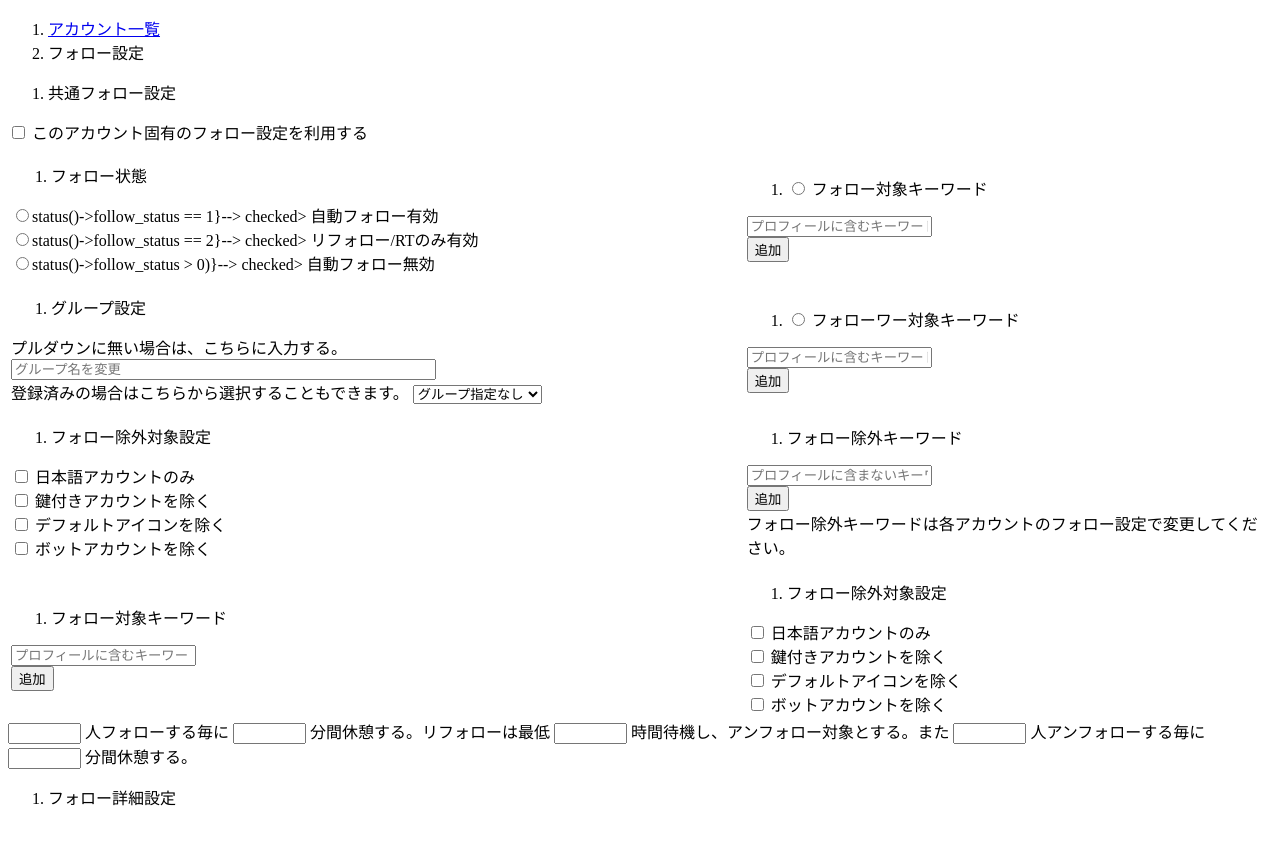
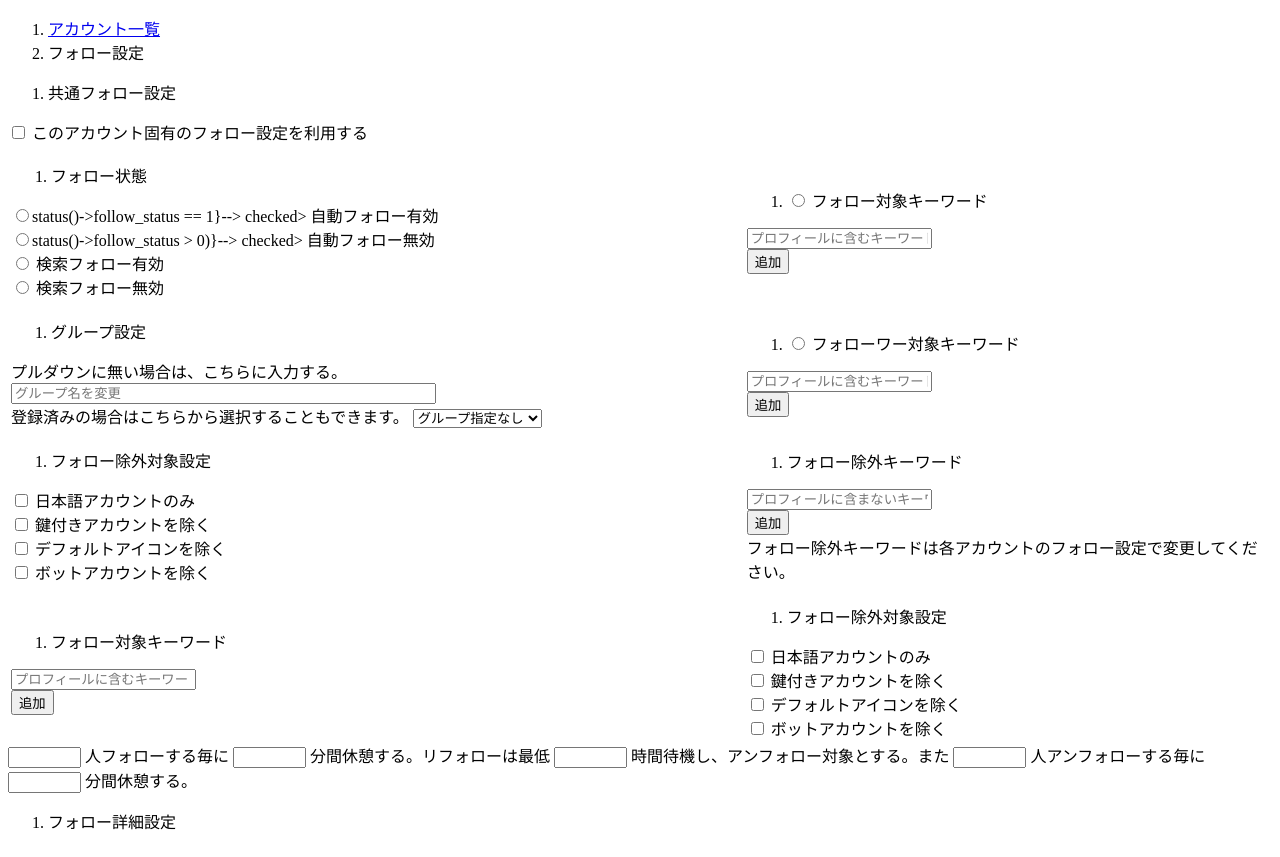
Before and after one commit to NAONAOx1126/Infection, a PHP site: page /templates/default/follow.html in a window 1280 px wide. Before the commit the page ends 806 px from the top, so only its background shows below. Run offline with PHP 8.4, Linux system fonts and the light colour scheme.

Commit message:
#1.1.13 検索フォローの有効／無効設定を追加

```diff
--- a/templates/default/follow.html
+++ b/templates/default/follow.html
@@ -40,30 +40,32 @@
                                 <li class="active">フォロー状態</li>
                             </ol>
                             <div class="form-group">
-                                <div class="col-md-4">
+                                <div class="col-md-6">
                                     <div class="radio">
-                                        <label> <input type="radio" data-column="follow_status_<!--{$account->account_id|default:0}-->" class="follow_status" name="follow_status" value="1"<!--{if $account->status()->follow_status == 1}--> checked<!--{/if}-->> 自動フォロー有効
+                                        <label> <input type="radio" data-column="follow_status_<!--{$account->account_id|default:0}-->" class="follow_status" name="follow_status" value="<!--{if $account->status()->follow_status == 1}--><!--{$account->status()->follow_status}--><!--{else}-->1<!--{/if}-->"<!--{if $account->status()->follow_status == 1}--> checked<!--{/if}-->> 自動フォロー有効
                                         </label>
                                     </div>
                                 </div>
-                            </div>
-                            <div class="form-group">
-                                <div class="col-md-4">
-                                    <div class="radio">
-                                        <label> <input type="radio" data-column="follow_status_<!--{$account->account_id|default:0}-->" class="follow_status" name="follow_status" value="2"<!--{if $account->status()->follow_status == 2}--> checked<!--{/if}-->> リフォロー/RTのみ有効
-                                        </label>
-                                    </div>
-                                </div>
-                            </div>
-                            <div class="form-group">
-                                <div class="col-md-4">
+                                <div class="col-md-6">
                                     <div class="radio">
                                         <label> <input type="radio" data-column="follow_status_<!--{$account->account_id|default:0}-->" class="follow_status" name="follow_status" value="0"<!--{if !($account->status()->follow_status > 0)}--> checked<!--{/if}-->> 自動フォロー無効
                                         </label>
                                     </div>
                                 </div>
+                                <div class="col-md-6">
+                                    <div class="radio">
+                                        <label> <input type="radio" data-column="ignore_search_follow_<!--{$account->account_id|default:0}-->" class="ignore_search_follow" name="ignore_search_follow" value="0"> 検索フォロー有効
+                                        </label>
+                                    </div>
+                                </div>
+                                <div class="col-md-6">
+                                    <div class="radio">
+                                        <label> <input type="radio" data-column="ignore_search_follow_<!--{$account->account_id|default:0}-->" class="ignore_search_follow" name="ignore_search_follow" value="1"> 検索フォロー無効
+                                        </label>
+                                    </div>
+                                </div>
                             </div>
-                        </td><td class="col-md-6">
+                         </td><td class="col-md-6">
                             <ol class="breadcrumb">
                                 <li class="active">
                                 <input type="radio" data-column="follow_type_<!--{$account->account_id|default:0}-->" class="follow_type" name="follow_type" value="1">
```
Also changed, not shown: templates/default/follow/follow_js.phtml (+17 -0 lines).
